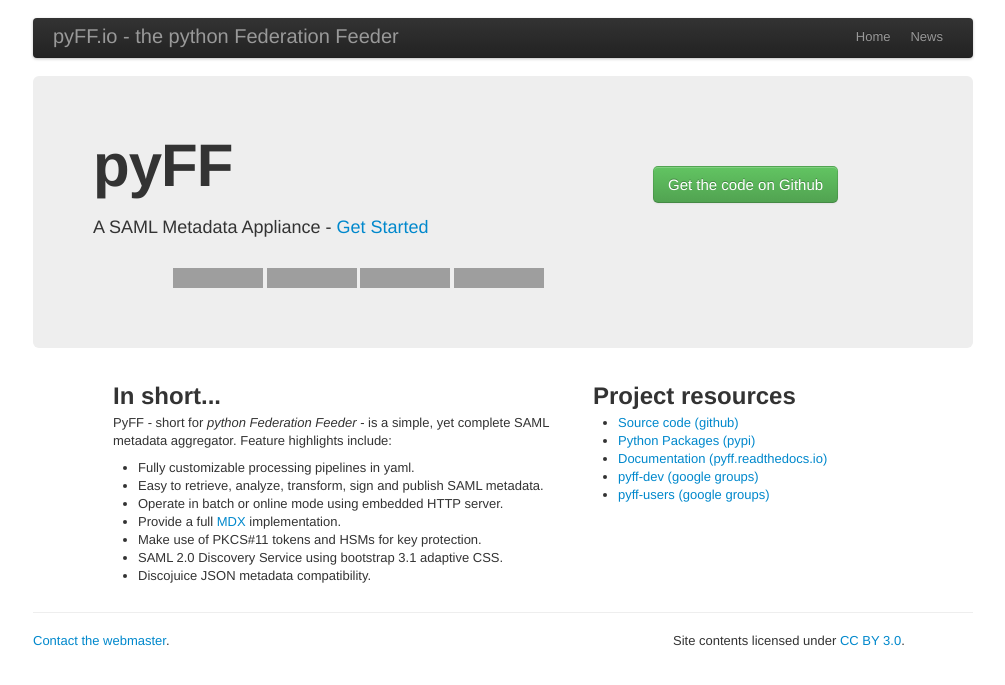
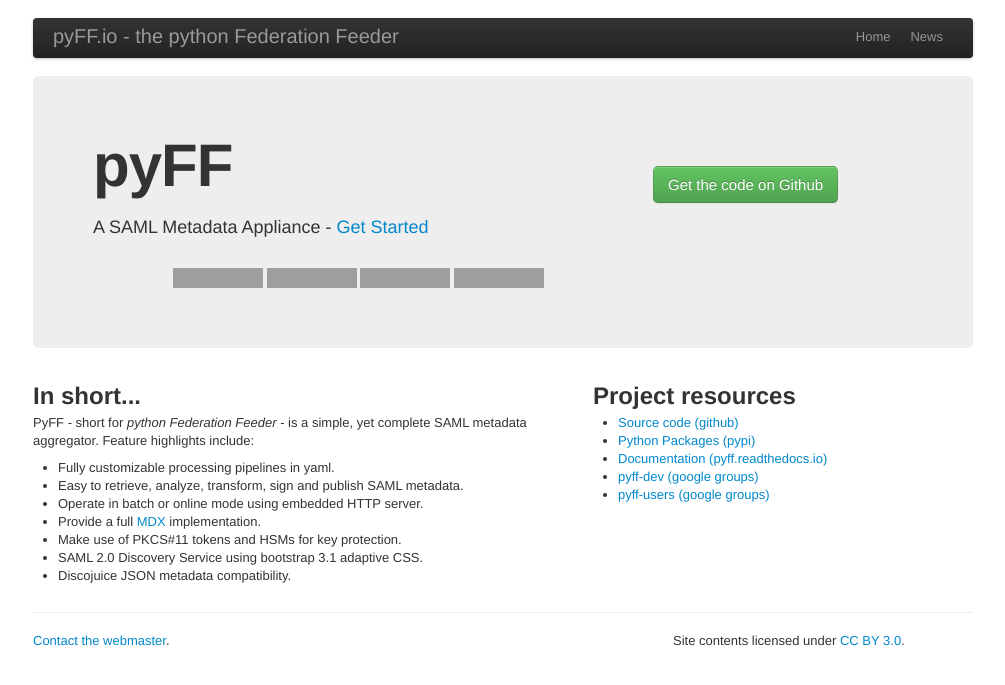
Before and after one commit to IdentityPython/pyFF, a Jekyll site: the page built from index.html, in a window 1280 px wide. Shown: the top 685 px of the page, without its empty margins (137-1142 px from the left). Built offline with Jekyll 4.4.1, drawn with Linux system fonts in a browser that asks for light colours; nearby versions of some CDN libraries; Markdown is read by kramdown in place of the engine named in the settings; grey boxes are pictures that could not be loaded.

Commit message:
docs update

```diff
--- a/index.html
+++ b/index.html
@@ -34,8 +34,7 @@
    </div>
  </div>
  <div class="row">
-   <div class="span1">&nbsp;</div>
-   <div class="span6">
+   <div class="span7">
       <h2>In short...</h2>
       <p>PyFF - short for <em>python Federation Feeder</em> -  is a simple, yet complete SAML metadata aggregator. Feature highlights include:
  	<ul>
@@ -49,7 +48,7 @@
 	</ul>
 	</p>
    </div>
-   <div class="span4">
+   <div class="span5">
       <h2>Project resources</h2>
       <ul>
          <li><a href="https://github.com/IdentityPython/pyFF">Source code (github)</li>
@@ -59,6 +58,5 @@
          <li><a href="https://groups.google.com/forum/#!forum/pyff-users">pyff-users (google groups)</a></li>
       </ul>
    </div>
-   <div class="span1">&nbsp;</div>
  </div>
 </div>
```
